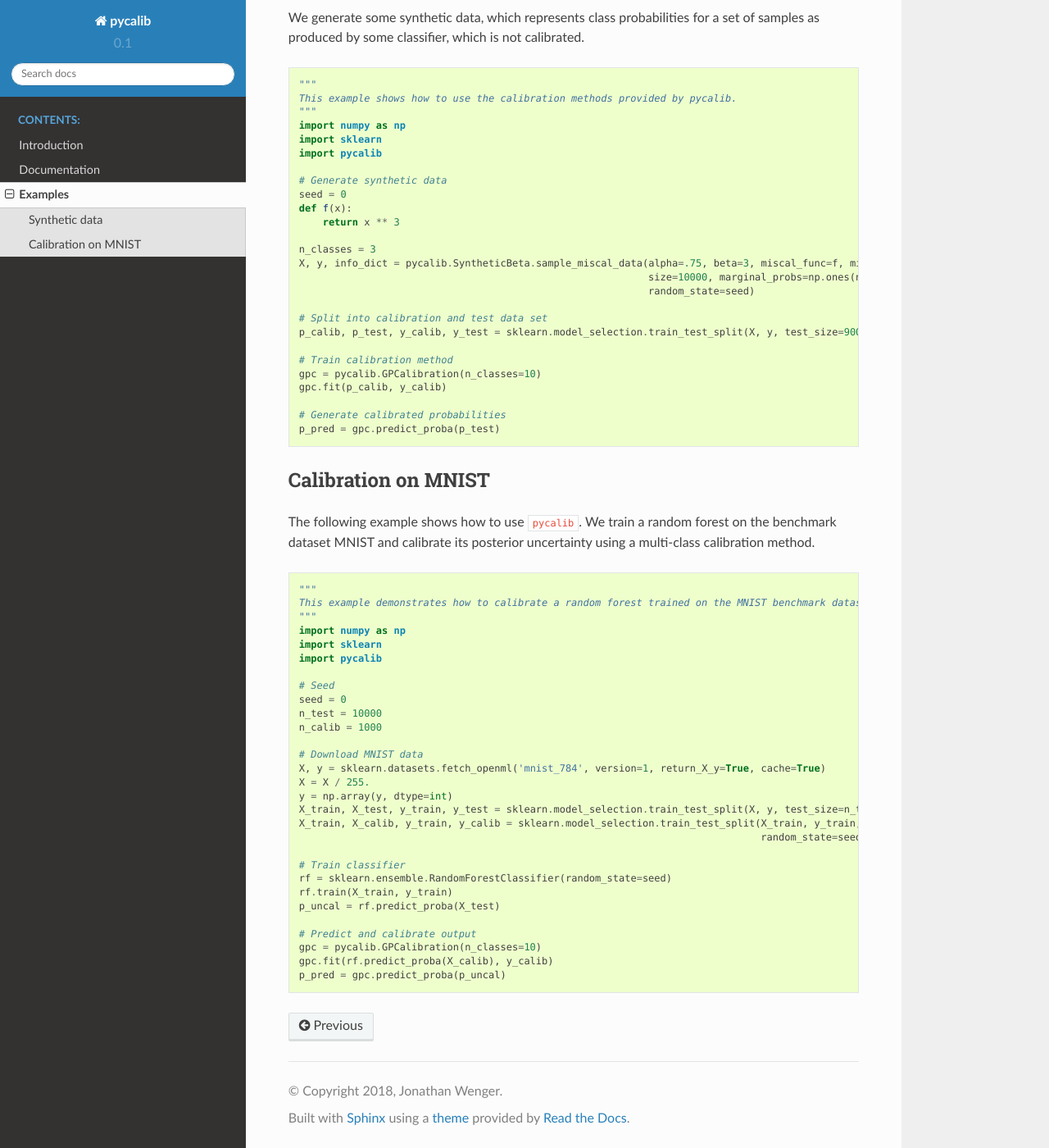
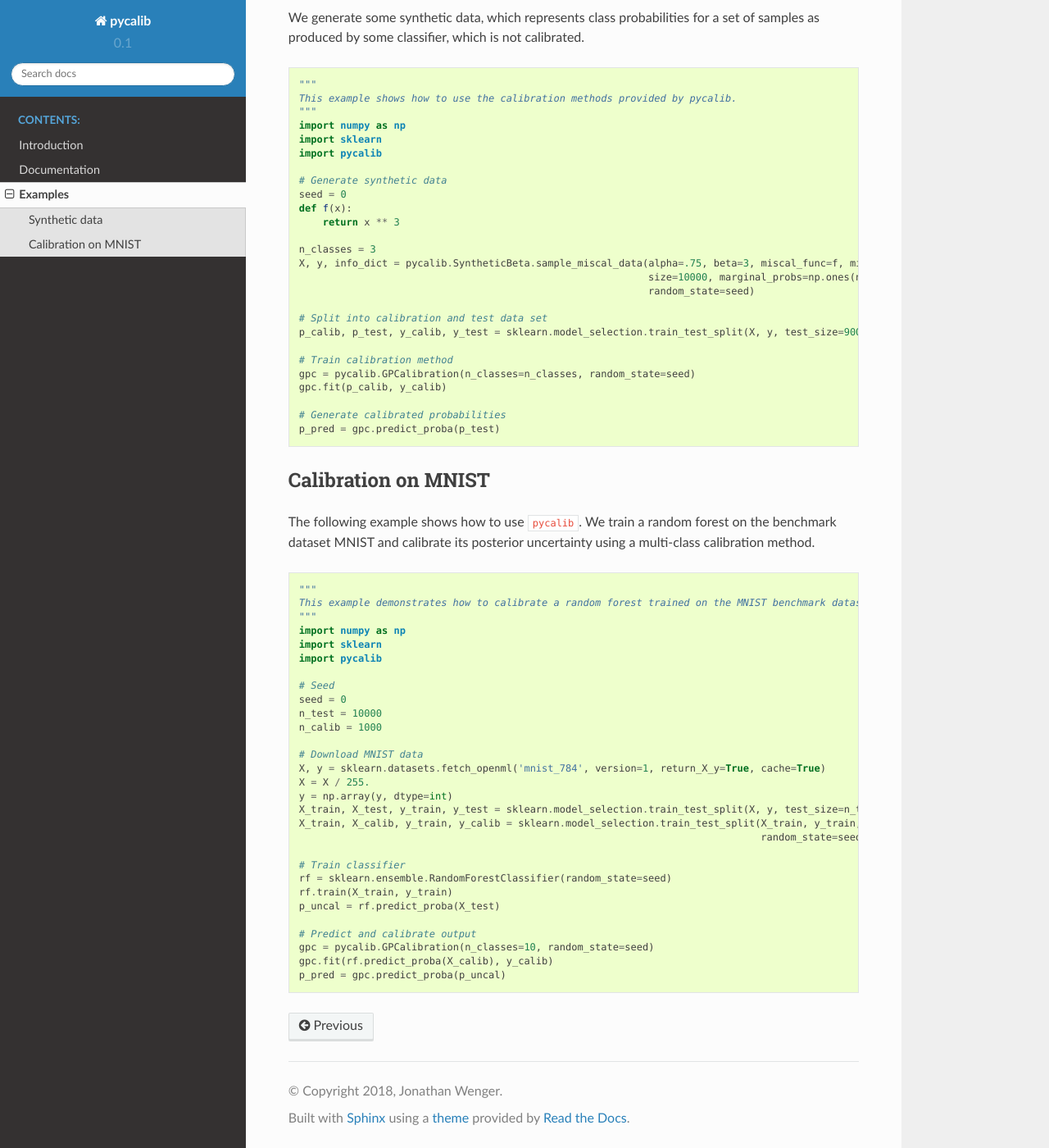
Before and after one commit to JonathanWenger/pycalib, a Sphinx documentation site: the page built from docs/source/examples.rst, in a window 1280 px wide and 1400 px high, scrolled down 206 px. Shown: the whole window at 82% size. Built offline with Sphinx 7.4.7 and the Read the Docs theme 2.0.0, drawn with Linux system fonts in a browser that asks for light colours.

Commit message:
corrected docs

```diff
--- a/docs/source/examples.rst
+++ b/docs/source/examples.rst
@@ -29,7 +29,7 @@ classifier, which is not calibrated.
     p_calib, p_test, y_calib, y_test = sklearn.model_selection.train_test_split(X, y, test_size=9000, random_state=seed)
 
     # Train calibration method
-    gpc = pycalib.GPCalibration(n_classes=10)
+    gpc = pycalib.GPCalibration(n_classes=n_classes, random_state=seed)
     gpc.fit(p_calib, y_calib)
 
     # Generate calibrated probabilities
@@ -69,6 +69,6 @@ calibrate its posterior uncertainty using a multi-class calibration method.
     p_uncal = rf.predict_proba(X_test)
 
     # Predict and calibrate output
-    gpc = pycalib.GPCalibration(n_classes=10)
+    gpc = pycalib.GPCalibration(n_classes=10, random_state=seed)
     gpc.fit(rf.predict_proba(X_calib), y_calib)
     p_pred = gpc.predict_proba(p_uncal)
```
